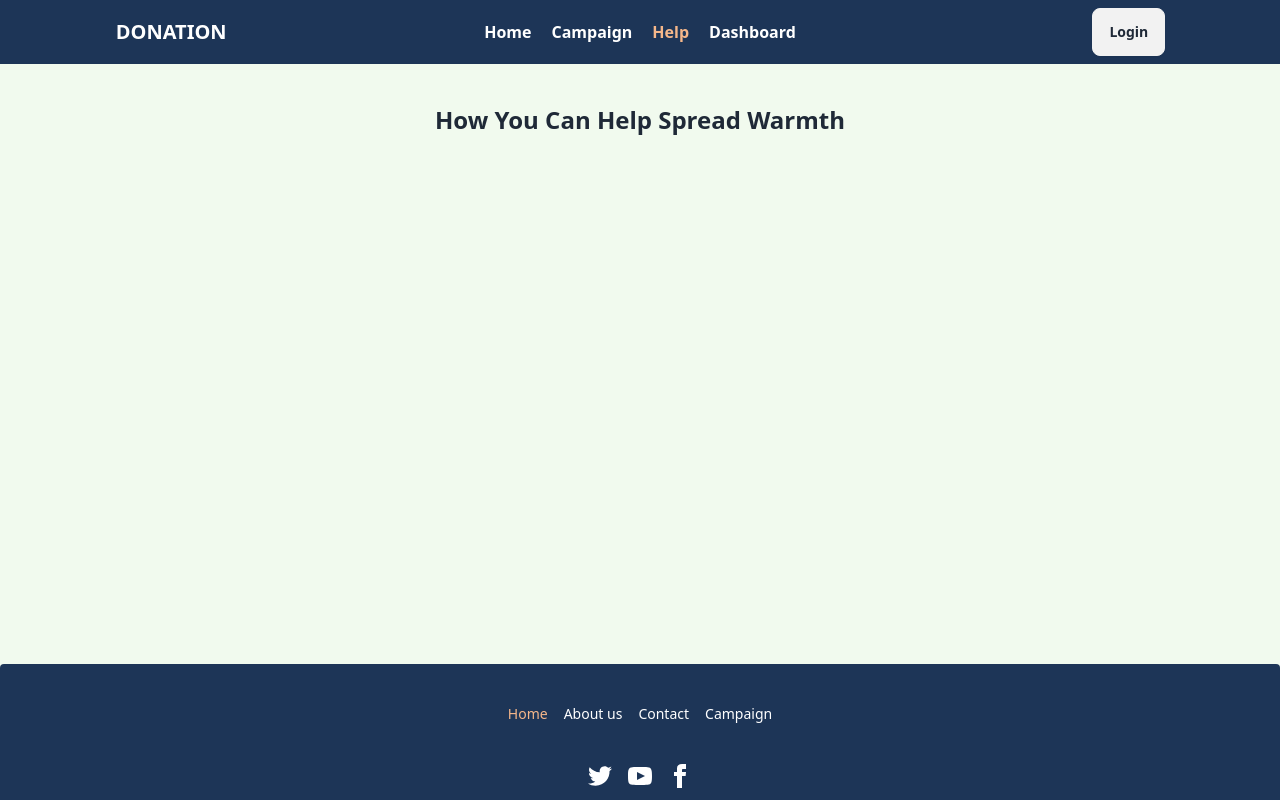
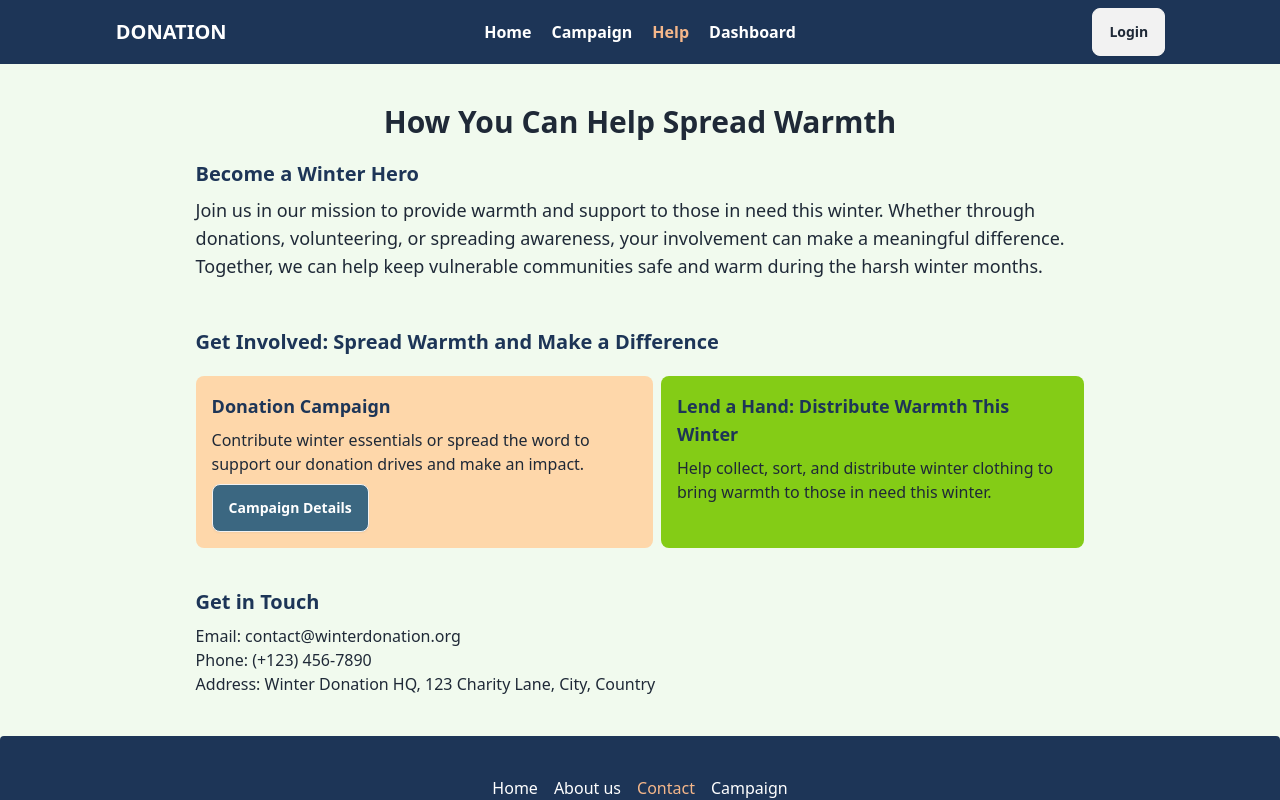
Before and after one commit to Imranul-hassan/donation-website, a React (Vite) app: page /help in a window 1280 px wide. Shown: the top 800 px of the page. Built offline with nearby package versions, Linux system fonts and the light colour scheme; no server answers.

Commit message:
design how to help page

```diff
--- a/package.json
+++ b/package.json
@@ -15,6 +15,7 @@
     "firebase": "^11.0.2",
     "react": "^18.3.1",
     "react-dom": "^18.3.1",
+    "react-icons": "^5.3.0",
     "react-router-dom": "^6.28.0",
     "react-toastify": "^10.0.6"
   },
--- a/src/components/Footer.jsx
+++ b/src/components/Footer.jsx
@@ -5,15 +5,15 @@ const Footer = () => {
 
     return (
         <div>
-            <footer className="footer footer-center bg-[#1D3557] text-base-content text-white rounded p-10">
-                <nav className="grid grid-flow-col gap-4">
-                    <NavLink><p className="link link-hover">Home</p></NavLink>
-                   <Link to="/about"> <p className="link link-hover">About us</p></Link>
-                    <a className="link link-hover">Contact</a>
+            <footer className="footer footer-center bg-[#1D3557] text-base text-white rounded p-10">
+                <nav className="grid grid-flow-col gap-x-4 gap-y-2">
+                    <NavLink to="/"><p className="link link-hover">Home</p></NavLink>
+                    <Link to="/about"> <p className="link link-hover">About us</p></Link>
+                    <NavLink to="/help"><a className="link link-hover">Contact</a></NavLink>
                     <NavLink to="/campaign"> <p className="link link-hover">Campaign</p></NavLink>
                 </nav>
                 <nav>
-                    <div className="grid grid-flow-col gap-4">
+                    <div className="grid grid-flow-col gap-x-4 gap-y-2">
                     <a>
                         <svg
                         xmlns="http://www.w3.org/2000/svg"
--- a/src/firebase/firebase.config.js
+++ b/src/firebase/firebase.config.js
@@ -7,12 +7,12 @@ import { getAuth } from "firebase/auth";
 
 // Your web app's Firebase configuration
 const firebaseConfig = {
-  apiKey: "AIzaSyAV-8KxHAMbjwQv5179WYzGN-FCYaFDNC0",
-  authDomain: "react-authentication-efb44.firebaseapp.com",
-  projectId: "react-authentication-efb44",
-  storageBucket: "react-authentication-efb44.firebasestorage.app",
-  messagingSenderId: "805584701759",
-  appId: "1:805584701759:web:857b4276ec438585bd6b8a"
+  apiKey: import.meta.env.VITE_apiKey,
+  authDomain: import.meta.env.VITE_authDomain,
+  projectId: import.meta.env.VITE_projectId,
+  storageBucket: import.meta.env.VITE_storageBucket,
+  messagingSenderId: import.meta.env.VITE_messagingSenderId,
+  appId: import.meta.env.VITE_appId
 };
 
 // Initialize Firebase
--- a/src/pages/Help.jsx
+++ b/src/pages/Help.jsx
@@ -1,9 +1,33 @@
+import { Link } from "react-router-dom";
 
 const Help = () => {
     return (
         <div>
-           <div className="w-9/12 mx-auto my-10">
-                <h3 className="font-bold text-2xl text-center">How You Can Help Spread Warmth</h3>
+           <div className="w-10/12 mx-auto my-10">
+                <h3 className="font-bold text-3xl text-center">How You Can Help Spread Warmth</h3>
+                <div className=" my-5 mb-12">
+                    <h3 className="text-xl font-bold mb-2 text-[#1D3557]">Become a Winter Hero</h3>
+                    <p className="  text-lg">Join us in our mission to provide warmth and support to those in need this winter. Whether through donations, volunteering, or spreading awareness, your involvement can make a meaningful difference. Together, we can help keep vulnerable communities safe and warm during the harsh winter months.</p>
+                </div>
+                <h3 className="text-xl font-bold text-[#1D3557]">Get Involved: Spread Warmth and Make a Difference</h3>
+                <div className="md:flex my-5 gap-2 mb-10">
+                    <div className="bg-orange-200 p-4 rounded-lg">
+                        <h2 className="text-lg font-bold mb-2 text-[#1D3557]">Donation Campaign</h2>
+                        <p>Contribute winter essentials or spread the word to support our donation drives and make an impact.</p>
+                        <Link to="/campaign"><button className="btn font-bold bg-[#3b6781] mt-2 text-white font-base">Campaign Details</button></Link>
+                    </div>
+                    <div className="bg-lime-500 p-4 rounded-lg">
+                        <h2 className="text-lg font-bold mb-2 text-[#1D3557]">Lend a Hand: Distribute Warmth This Winter</h2>
+                        <p>
+                        Help collect, sort, and distribute winter clothing to bring warmth to those in need this winter.</p>
+                    </div>
+                </div>
+                <div>
+                    <h2 className="text-xl font-bold mb-2 text-[#1D3557]">Get in Touch</h2>
+                    <p>Email: contact@winterdonation.org</p>
+                    <p>Phone: (+123) 456-7890</p>
+                    <p>Address: Winter Donation HQ, 123 Charity Lane, City, Country</p>
+                </div>
            </div>
         </div>
     );
--- a/src/pages/Login.jsx
+++ b/src/pages/Login.jsx
@@ -1,6 +1,7 @@
 import { useContext, useState } from "react";
 import { authContext } from "../provider/AuthProvider";
 import { Link, useLocation, useNavigate } from "react-router-dom";
+
 
 const Login = () => {
     const {handleGoogleLogin, handleLogin, handleLogOut} = useContext(authContext);
@@ -37,7 +38,7 @@ const Login = () => {
             <div className="min-h-screen  flex justify-center items-center">
                 <div className="card bg-base-100 w-full max-w-sm shrink-0">
                 <h2 className=" font-semibold text-2xl text-center mt-2">Login your account</h2>
-                <form onSubmit={handleSubmit}  className="card-body pt-3">
+                <form onSubmit={handleSubmit}  className="card-body pt-3 ">
                     <div className="form-control">
                     <label className="label">
                         <span className="label-text">Email</span>
--- a/src/pages/Register.jsx
+++ b/src/pages/Register.jsx
@@ -1,11 +1,14 @@
 import { useContext, useState } from "react";
 import { Link, useNavigate } from "react-router-dom";
 import { authContext } from "../provider/AuthProvider";
+import { IoMdEye } from "react-icons/io";
+import { IoMdEyeOff } from "react-icons/io";
 
 const Register = () => {
     const {handleRegister, manageProfile, handleGoogleLogin} = useContext(authContext);
-    const [error, setError] = useState("")
+    const [error, setError] = useState("");
     const navigate = useNavigate()
+    const [showPassword, setShowPassword] = useState(false);
     const handleSubmit = (e)=>{
         e.preventDefault();
         setError("")
@@ -45,10 +48,10 @@ const Register = () => {
     }
     return (
         <div>
-           <div className="min-h-screen  flex justify-center items-center">
+           <div className=" flex justify-center items-center my-10">
             <div className="card bg-base-100 w-full max-w-sm shrink-0 shadow-2xl">
             <h2 className=" font-semibold text-2xl text-center mt-2">Register your account</h2>
-            <form onSubmit={handleSubmit} className="card-body">
+            <form onSubmit={handleSubmit} className="card-body relative">
                 <div className="form-control">
                 <label className="label">
                     <span className="label-text">Name</span>
@@ -71,8 +74,13 @@ const Register = () => {
                 <label className="label">
                     <span className="label-text">Password</span>
                 </label>
-                <input name="password" type="password" placeholder="password" className="input input-bordered" required />
-
+                <input name="password" type={showPassword ? "text" : "password"} placeholder="password" className="input input-bordered" required />
+                <button onClick={()=> setShowPassword(!showPassword)}
+                    className="absolute right-4 top-[355px] left-80 text-2xl ">
+                        {
+                            showPassword ?  <IoMdEyeOff />  : <IoMdEye />
+                        }
+                </button>
                 </div>
                 <div className="form-control mt-6">
                 <button type="submit" className="btn btn-primary">Register</button>
```
Also changed, not shown: 1 other file (tests, documents, lock files or other folders).
